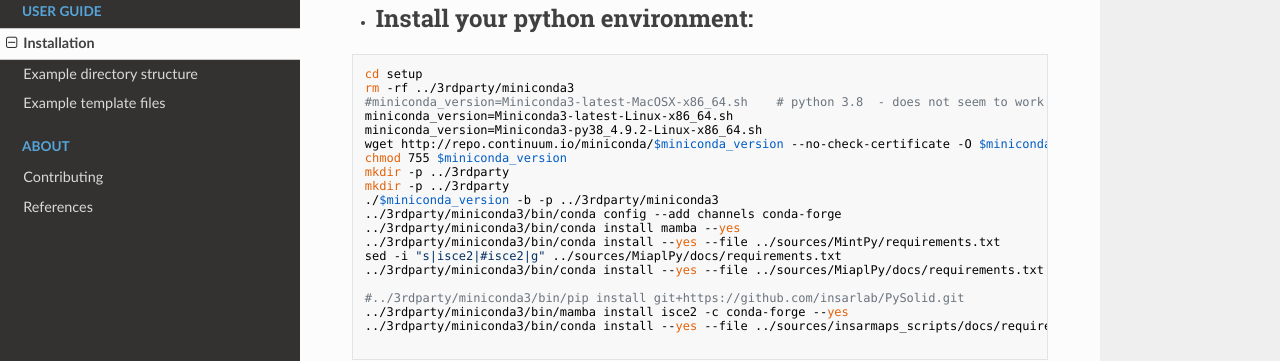
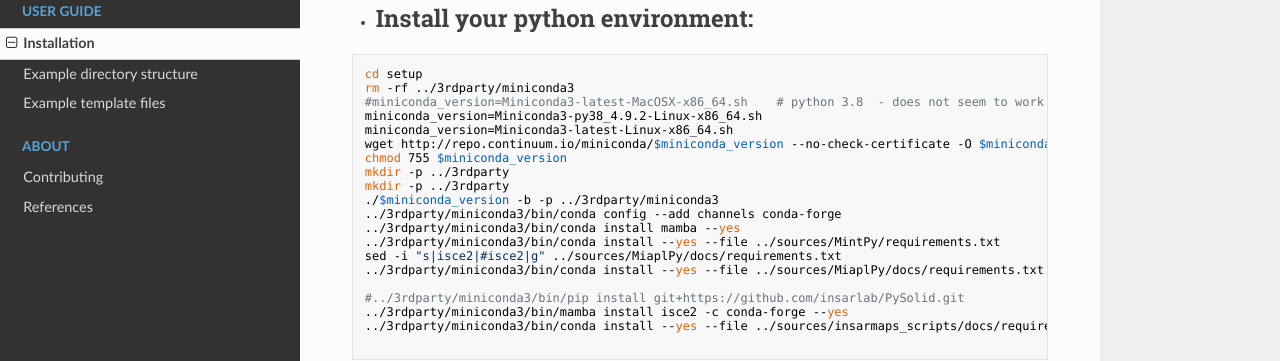
Before and after one commit to geodesymiami/rsmas_insar, an MkDocs documentation site: the page built from docs/installation.md, in a window 1280 px wide and 900 px high, scrolled down 642 px. Shown: the part 151-512 px from the top of the window. Built offline with MkDocs 1.6.1, drawn with Linux system fonts in a browser that asks for light colours; nearby versions of some CDN libraries.

```diff
--- a/docs/installation.md
+++ b/docs/installation.md
@@ -41,8 +41,8 @@ git clone https://github.com/TACC/launcher.git 3rdparty/launcher ;
 cd setup
 rm -rf ../3rdparty/miniconda3
 #miniconda_version=Miniconda3-latest-MacOSX-x86_64.sh    # python 3.8  - does not seem to work
+miniconda_version=Miniconda3-py38_4.9.2-Linux-x86_64.sh
 miniconda_version=Miniconda3-latest-Linux-x86_64.sh
-miniconda_version=Miniconda3-py38_4.9.2-Linux-x86_64.sh
 wget http://repo.continuum.io/miniconda/$miniconda_version --no-check-certificate -O $miniconda_version #; if ($? != 0) exit;
 chmod 755 $miniconda_version
 mkdir -p ../3rdparty
```
